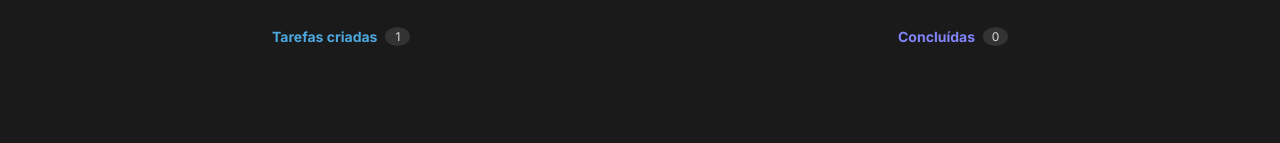
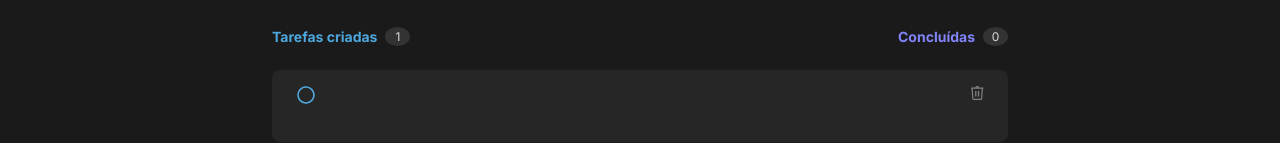
Before and after one commit to marcusviniciusmo/Ignite_Rocketseat_React_ToDo_List, a React (Vite) app in the folder frontend/: page / in a window 1280 px wide. Both pictures are taken after a click on the button "Criar". Shown: the part 273-416 px from the top of the page. Built offline with nearby package versions, Linux system fonts and the light colour scheme.

Commit message:
Task component created

```diff
--- a/frontend/src/components/NewTask.tsx
+++ b/frontend/src/components/NewTask.tsx
@@ -27,6 +27,7 @@ export function NewTask({ tasks, setTasks }: NewTaskProps) {
         type="text"
         className={styles.newTaskInput}
         placeholder='Adicione uma nova tarefa'
+        maxLength={100}
         value={newTask}
         onChange={e => setNewTask(e.target.value)}
       />
--- /dev/null
+++ b/frontend/src/components/Task.module.css
@@ -0,0 +1,36 @@
+.task {
+  background: var(--task-background);
+  color: var(--taskText-color);
+  width: var(--task-width);
+  font-size: 1.4rem;
+  height: 7.2rem;
+  padding: 1.6rem;
+  border-radius: 0.8rem;
+  display: flex;
+  align-items: flex-start;
+  justify-content: center;
+  user-select: none;
+  gap: 1.2rem;
+}
+
+.task + .task {
+  margin-top: 1rem;
+}
+
+.task:hover {
+  opacity: 0.7;
+}
+
+.check {
+  cursor: pointer;
+}
+
+.taskDescription {
+  width: 63.2rem;
+  height: 4rem;
+  word-break: break-all;
+}
+
+.trash {
+  cursor: pointer;
+}
--- /dev/null
+++ b/frontend/src/components/Task.tsx
@@ -0,0 +1,27 @@
+import Check from '../assets/check.svg';
+import Trash from '../assets/trash.svg';
+import styles from './Task.module.css';
+
+interface TaskProps {
+  taskDescription: string;
+};
+
+export function Task({ taskDescription }: TaskProps) {
+  return (
+    <div className={styles.task}>
+      <img
+        className={styles.check}
+        src={Check}
+        title='Marcar/Desmarcar tarefa como feita'
+      />
+      <div className={styles.taskDescription}>
+        <span>{taskDescription}</span>
+      </div>
+      <img
+        className={styles.trash}
+        src={Trash}
+        title='Remover tarefa'
+      />
+    </div>
+  )
+};
--- a/frontend/src/components/Tasks.tsx
+++ b/frontend/src/components/Tasks.tsx
@@ -2,6 +2,7 @@ import { useEffect, useState } from 'react';
 import { NewTask } from './NewTask';
 import { Empty } from './Empty';
 import styles from './Tasks.module.css';
+import { Task } from './Task';
 
 export interface Task {
   id: number;
@@ -49,7 +50,12 @@ export function Tasks() {
           {
             tasks.length > 0
               ? tasks.map(task => {
-                return <div key={task.id}>{task.description}</div>
+                return (
+                  <Task
+                    key={task.id}
+                    taskDescription={task.description}
+                  />
+                )
               })
               : <Empty />
           }
--- a/frontend/src/global.css
+++ b/frontend/src/global.css
@@ -8,18 +8,21 @@
   --input-background: #262626;
   --newTaskButton-background: #1E6F9F;
   --counterTasks-background: #333333;
+  --task-background: #262626;
 
   --newTaskButtonLabel-color: #F2F2F2;
   --inputText-color: #F2F2F2;
   --counterTasks-color: #D9D9D9;
   --borderTasks-color: #808080;
   --textEmptyTasks-color: #808080;
+  --taskText-color: #F2F2F2;
 
   --header-height: 20rem;
   --newTask-height: 5.4rem;
 
   --newTask-width: 73.6rem;
   --tasks-width: 73.6rem;
+  --task-width: 73.6rem;
 
   font-size: 62.5%;
 }
```
Also changed, not shown: frontend/src/assets/check.svg (added), frontend/src/assets/trash.svg (added).
